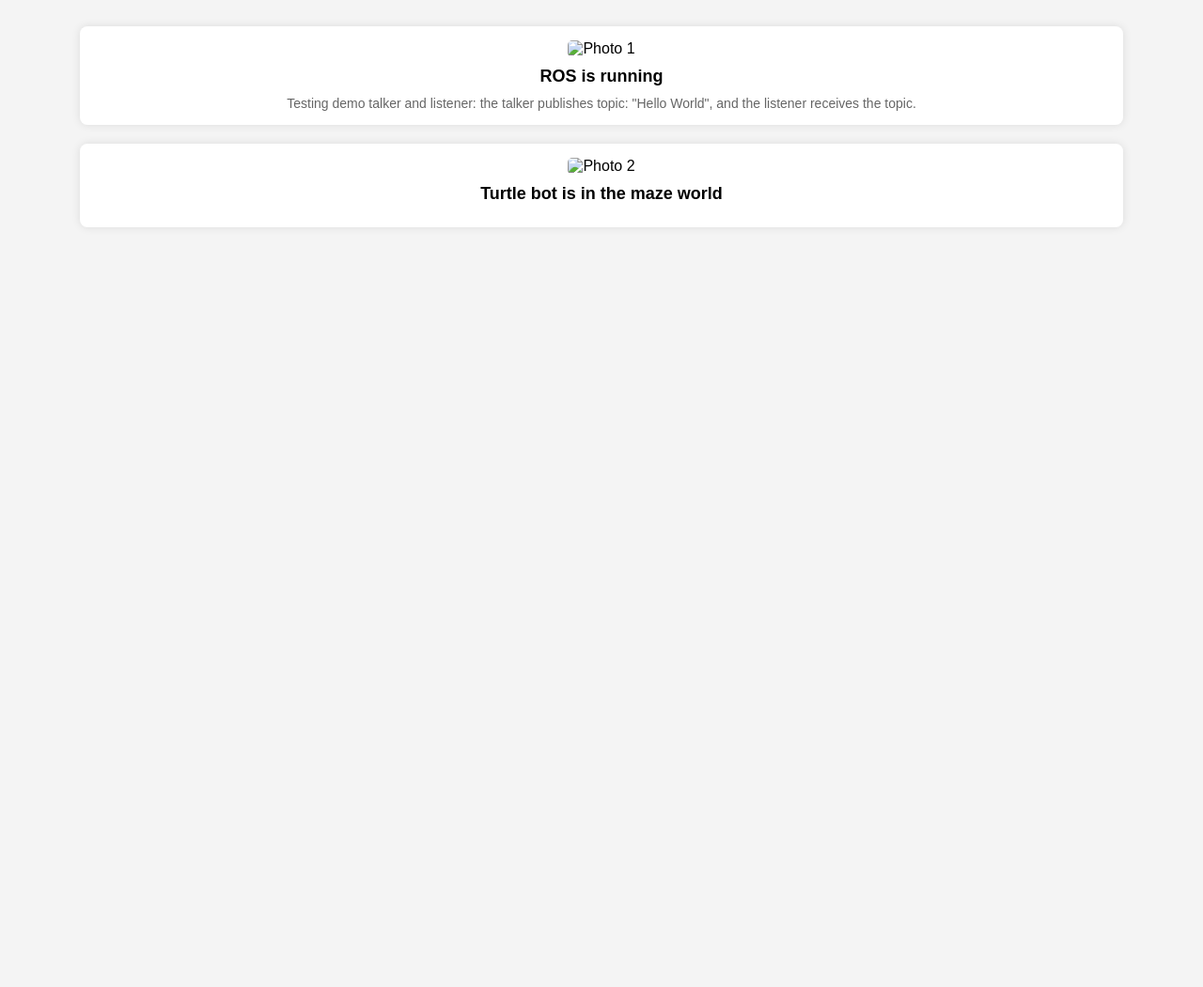
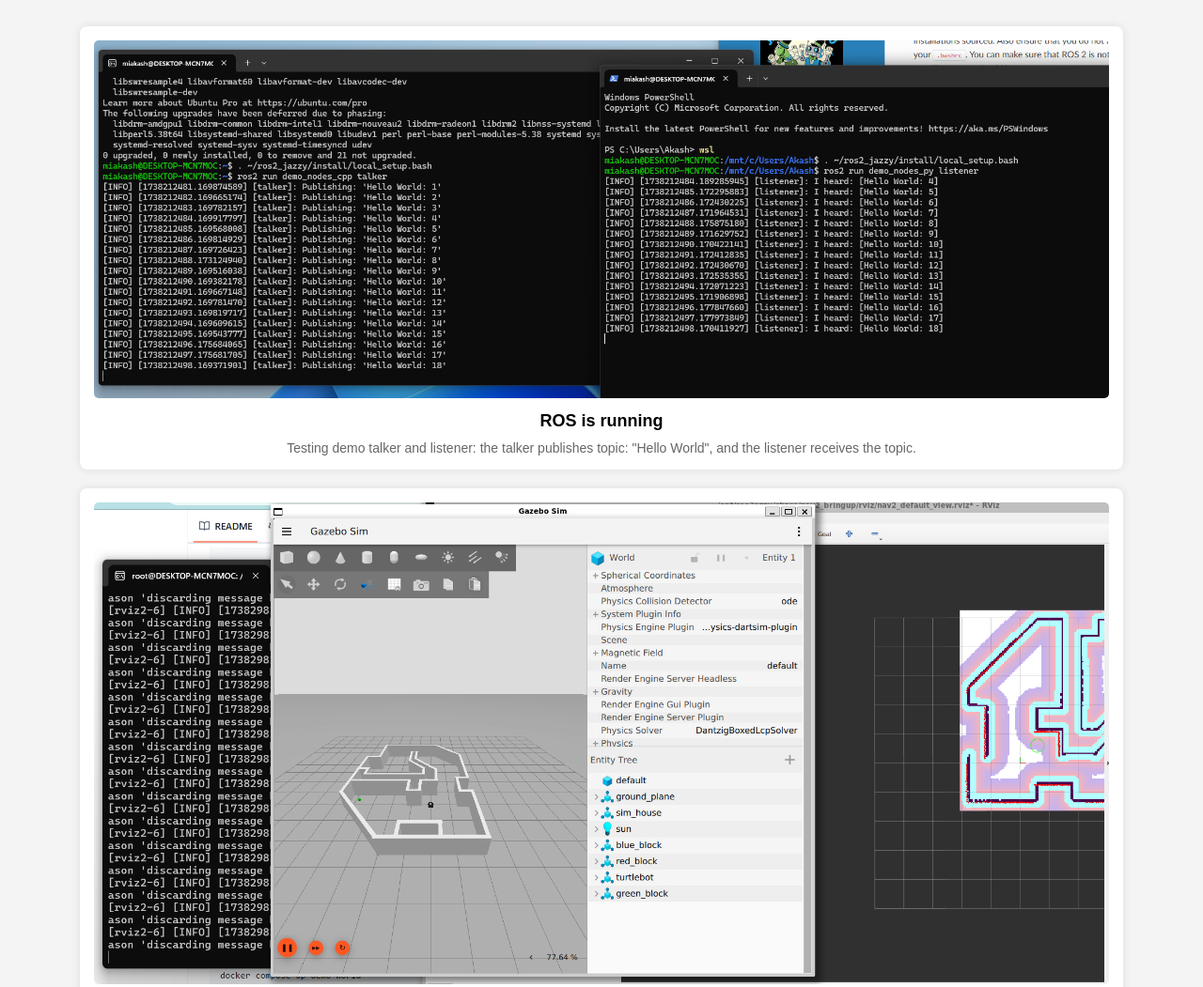
Before and after one commit to MI-Akash/mi-akash.github.io, a plain HTML site: page index.html in a window 1280 px wide. Shown: the top 1051 px of the page at 94% size. Before the commit the page ends 800 px from the top, so only its background shows below. Drawn offline with Linux system fonts and the light colour scheme.

Commit message:
Update index.html

```diff
--- a/index.html
+++ b/index.html
@@ -39,12 +39,12 @@
 </head>
 <body>
     <div class="photo">
-        <img src="images/image1" alt="Photo 1">
+        <img src="images/image1.png" alt="Photo 1">
         <div class="title">ROS is running</div>
         <div class="description">Testing demo talker and listener: the talker publishes topic: "Hello World", and the listener receives the topic.</div>
     </div>
     <div class="photo">
-        <img src="images/image2" alt="Photo 2">
+        <img src="images/image2.png" alt="Photo 2">
         <div class="title">Turtle bot is in the maze world</div>
 
     </div>
```
